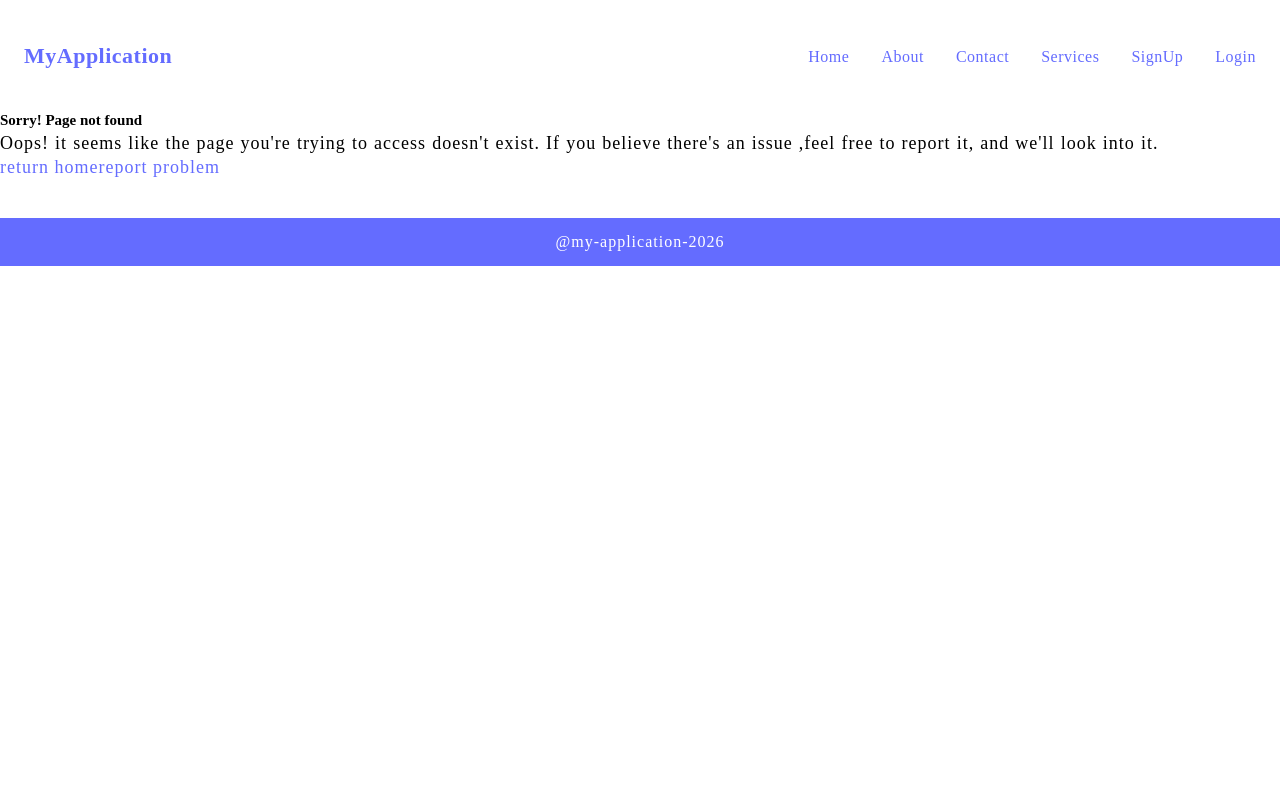
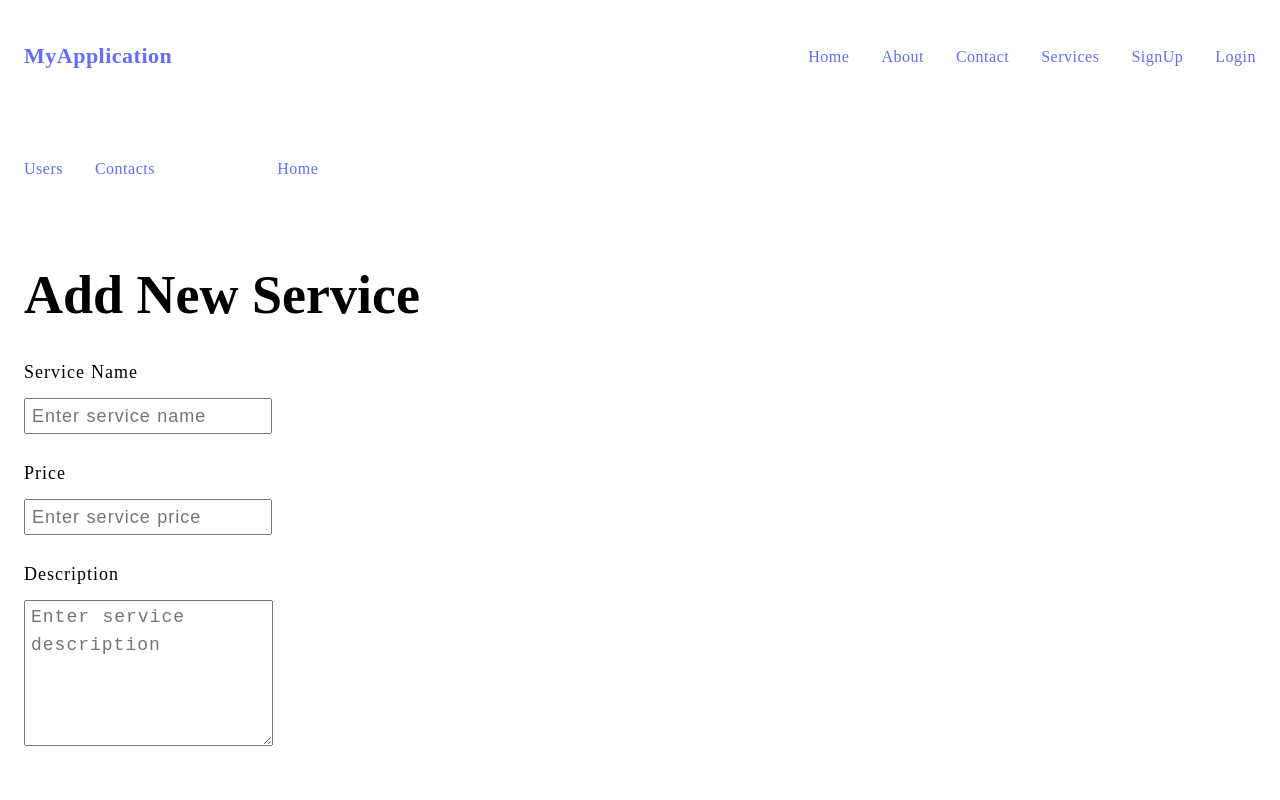
Before and after one commit to kajalengg/mern-journey, a React (Vite) app in the folder client/: page /admin/services/add in a window 1280 px wide. Shown: the top 800 px of the page. Built offline with nearby package versions, Linux system fonts and the light colour scheme; no server answers.

Commit message:
Implement admin services CRUD functionality

```diff
--- a/client/src/App.jsx
+++ b/client/src/App.jsx
@@ -1,44 +1,57 @@
-import {BrowserRouter, Routes, Route} from 'react-router-dom';
-import Home from './pages/Home';
-import About from './pages/About';
-import Contact from './pages/Contact';
-import Services from './pages/Service';
-import SignUp from './pages/SignUp';
-import Login from './pages/Login';
-import Navbar from './components/Navbar';
-import Footer from './components/Footer';
-import Error from './pages/error';
-import Logout from './pages/Logout';
-import AdminLayout from './components/layouts/admin-layout';
-import Users from './pages/Users';
-import Contacts from './pages/Contacts';
-import ServicesList from './pages/Services';
-import AdminUpdate from './pages/Admin-Update';
+import { Routes, Route } from "react-router-dom";
+
+import Home from "./pages/Home";
+import About from "./pages/About";
+import Contact from "./pages/Contact";
+import Services from "./pages/Service";
+import SignUp from "./pages/SignUp";
+import Login from "./pages/Login";
+import Logout from "./pages/Logout";
+import Error from "./pages/error";
+
+import Navbar from "./components/Navbar";
+import Footer from "./components/Footer";
+
+import AdminLayout from "./components/layouts/admin-layout";
+import Users from "./pages/Users";
+import Contacts from "./pages/Contacts";
+import ServicesList from "./pages/Services";
+import AdminUpdate from "./pages/Admin-Update";
+import AdminAddService from "./pages/AdminAddService";
 
 const App = () => {
-  return <>
+  return (
+    <>
+      <Navbar />
 
-  <Navbar />
       <Routes>
+        {/* Public Routes */}
         <Route path="/" element={<Home />} />
         <Route path="/about" element={<About />} />
         <Route path="/contact" element={<Contact />} />
         <Route path="/services" element={<Services />} />
         <Route path="/signup" element={<SignUp />} />
         <Route path="/login" element={<Login />} />
-    <Route path='*'element={<Error />} />
         <Route path="/logout" element={<Logout />} />
+
+        {/* Admin Routes */}
         <Route path="/admin" element={<AdminLayout />}>
-      <Route path='users' element={<Users />}/>
-      <Route path='contacts' element={<Contacts />}/>
-      <Route path='Service' element={<ServicesList />}/>
-      <Route path='users/:id/edit' element={<AdminUpdate />}/>
+          <Route path="users" element={<Users />} />
+          <Route path="users/:id/edit" element={<AdminUpdate />} />
+
+          <Route path="contacts" element={<Contacts />} />
+
+          <Route path="services" element={<ServicesList />} />
+          <Route path="services/add" element={<AdminAddService />} />
         </Route>
 
+        {/* Error Page */}
+        <Route path="*" element={<Error />} />
       </Routes>
+
       <Footer />
+    </>
+  );
+};
 
-  </>;
-}
-
-export default App
+export default App;
--- a/client/src/components/layouts/admin-layout.jsx
+++ b/client/src/components/layouts/admin-layout.jsx
@@ -1,29 +1,33 @@
 import { NavLink, Outlet } from "react-router-dom";
 
 const AdminLayout = () => {
-
-    return <>
+  return (
+    <>
       <header>
         <div className="container">
           <ul className="list">
             <li>
-                    <NavLink to = "/admin/users">users</NavLink>
+              <NavLink to="/admin/users">Users</NavLink>
             </li>
+
             <li>
-                    <NavLink to = "/admin/contacts">contacts</NavLink>
+              <NavLink to="/admin/contacts">Contacts</NavLink>
             </li>
+
             <li>
-                    <NavLink to = "/admin/service">services</NavLink>
+              <NavLink to="/admin/services">Services</NavLink>
             </li>
+
             <li>
-                    <NavLink to = "/">Home</NavLink>
+              <NavLink to="/">Home</NavLink>
             </li>
           </ul>
         </div>
       </header>
+
       <Outlet />
     </>
-
-}
+  );
+};
 
 export default AdminLayout;
--- /dev/null
+++ b/client/src/pages/AdminAddService.jsx
@@ -0,0 +1,130 @@
+import { useState } from "react";
+import { useNavigate } from "react-router-dom";
+import { useAuth } from "../store/auth";
+import { toast } from "react-toastify";
+
+
+const AdminAddService = () => {
+  const navigate = useNavigate();
+  const { authorizationToken } = useAuth();
+
+  const [service, setService] = useState({
+    service: "",
+    price: "",
+    description: "",
+  });
+
+  const handleInput = (e) => {
+    const name = e.target.name;
+    const value = e.target.value;
+
+    setService({
+      ...service,
+      [name]: value,
+    });
+  };
+
+  const handleSubmit = async (e) => {
+    e.preventDefault();
+
+    try {
+      const response = await fetch(
+        "http://localhost:3000/admin/services/add",
+        {
+          method: "POST",
+          headers: {
+            "Content-Type": "application/json",
+            Authorization: authorizationToken,
+          },
+          body: JSON.stringify(service),
+        }
+      );
+
+      const data = await response.json();
+
+      if (response.ok) {
+        toast.success(data.message);
+        setService({
+          service: "",
+          price: "",
+          description: "",
+        });
+
+        navigate("/admin/services");
+      } else {
+        alert(data.message);
+      }
+    } catch (error) {
+      console.log(error);
+      alert("Something went wrong");
+    }
+  };
+
+  return (
+    <section>
+      <main>
+        <div className="parentcontainerc">
+          <div className="container">
+
+            <div className="contactus-form">
+                <h1>Add New Service</h1>
+              <form onSubmit={handleSubmit}>
+
+                <div>
+                  <label htmlFor="service">Service Name</label>
+                  <input
+                    type="text"
+                    name="service"
+                    id="service"
+                    placeholder="Enter service name"
+                    value={service.service}
+                    onChange={handleInput}
+                    autoComplete="off"
+                    required
+                  />
+                </div>
+
+                <div>
+                  <label htmlFor="price">Price</label>
+                  <input
+                    type="text"
+                    name="price"
+                    id="price"
+                    placeholder="Enter service price"
+                    value={service.price}
+                    onChange={handleInput}
+                    autoComplete="off"
+                    required
+                  />
+                </div>
+
+                <div>
+                  <label htmlFor="description">Description</label>
+                  <textarea
+                    name="description"
+                    id="description"
+                    rows="5"
+                    placeholder="Enter service description"
+                    value={service.description}
+                    onChange={handleInput}
+                    required
+                  ></textarea>
+                </div>
+
+                <br />
+
+                <button type="submit" className="btn btn-submit">
+                  Add Service
+                </button>
+
+              </form>
+            </div>
+
+          </div>
+        </div>
+      </main>
+    </section>
+  );
+};
+
+export default AdminAddService;
--- a/client/src/pages/Services.jsx
+++ b/client/src/pages/Services.jsx
@@ -1,8 +1,100 @@
-const ServicesList = () => {
-    return
-    <>
+import { useEffect, useState } from "react";
+import { useAuth } from "../store/auth";
+import { Link } from "react-router-dom";
 
-    </>
-}
+const AdminServices = () => {
+const { authorizationToken } = useAuth();
+const [services, setServices] = useState([]);
 
-export default ServicesList;
+const getAllServices = async () => {
+    try {
+    const response = await fetch(
+        "http://localhost:3000/admin/services",
+        {
+        method: "GET",
+        headers: {
+            Authorization: authorizationToken,
+        },
+        }
+    );
+
+    const data = await response.json();
+
+    if (response.ok) {
+        setServices(data);
+    }
+    } catch (error) {
+        console.log(error);
+    }
+  };
+
+  const deleteService = async (id) => {
+    try {
+      const response = await fetch(
+        `http://localhost:3000/admin/services/delete/${id}`,
+        {
+          method: "DELETE",
+          headers: {
+            Authorization: authorizationToken,
+          },
+        }
+      );
+
+      const data = await response.json();
+      console.log(data);
+
+      if (response.ok) {
+        getAllServices();
+      }
+    } catch (error) {
+      console.log(error);
+    }
+  };
+
+  useEffect(() => {
+    getAllServices();
+  }, []);
+
+  return (
+    <section className="admin-user-section">
+      <div className="container">
+        <h1>Admin Services Data</h1>
+
+        <Link to="/admin/services/add">
+        <button className="btn">Add Service</button>
+            </Link>
+
+      </div>
+
+      <div className="container admin-user">
+        <table>
+          <thead>
+            <tr>
+              <th>Service</th>
+              <th>Price</th>
+              <th>Description</th>
+              <th>Delete</th>
+            </tr>
+          </thead>
+
+          <tbody>
+            {services.map((service) => (
+              <tr key={service._id}>
+                <td>{service.service}</td>
+                <td>{service.price}</td>
+                <td>{service.description}</td>
+                <td>
+                  <button onClick={() => deleteService(service._id)}>
+                    Delete
+                  </button>
+                </td>
+              </tr>
+            ))}
+          </tbody>
+        </table>
+      </div>
+    </section>
+  );
+};
+
+export default AdminServices;
```
Also changed, not shown: 2 other files (tests, documents, lock files or other folders). Lines whose indentation alone changed are shown as unchanged.
